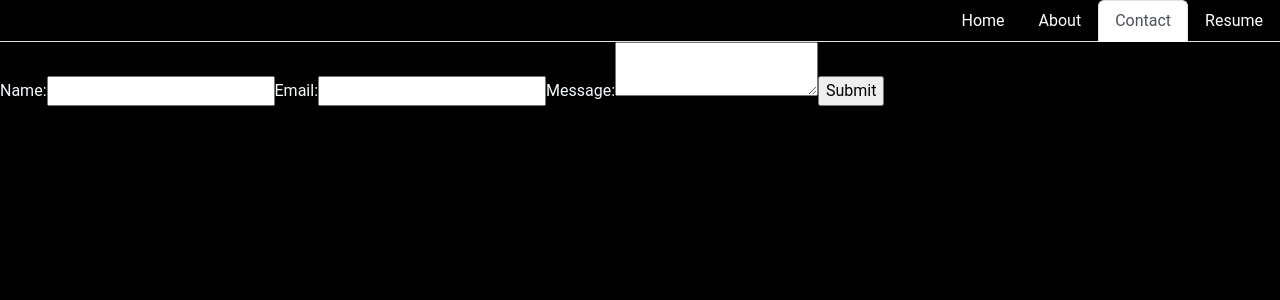
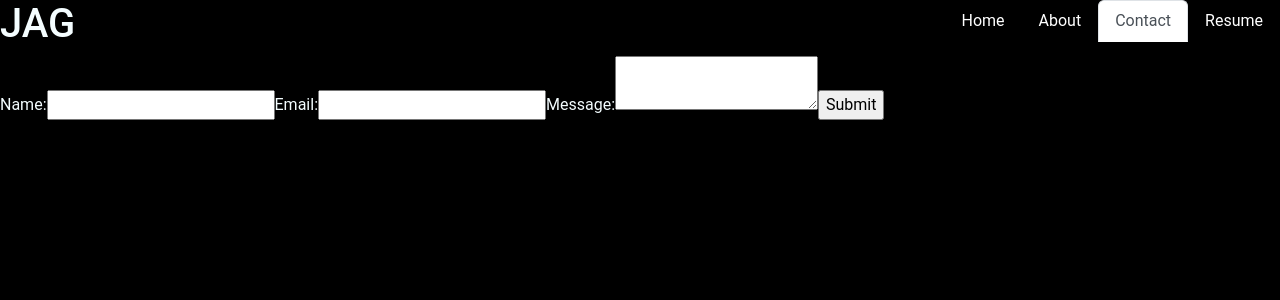
Before and after one commit to Exo-MDR-CD2000/react-portfolio-jag, a React (Vite) app: page /contact in a window 1280 px wide. Shown: the top 300 px of the page. Built offline with nearby package versions, Linux system fonts and the light colour scheme.

Commit message:
added initials to nav

```diff
--- a/src/components/NavTabs.jsx
+++ b/src/components/NavTabs.jsx
@@ -5,6 +5,8 @@ function NavTabs() {
     const currentPage = useLocation().pathname;
 
     return (
+        <div className="navContainer">
+            <h1 className="initials">JAG</h1>
             <ul className="nav nav-tabs">
                 <li className="nav-item">
                     <Link to="/" className={currentPage === "/" ? "nav-link active" : "nav-link"}>
@@ -27,6 +29,7 @@ function NavTabs() {
                         </Link>
                 </li>
             </ul>
+        </div>
     );
 }
 
--- a/src/css/index.css
+++ b/src/css/index.css
@@ -28,9 +28,15 @@ body {
     --bs-nav-link-color: #ffffff;
 }
 
+.nav-tabs {
+  --bs-nav-tabs-border-color: none;
+}
 
 
-
+.navContainer {
+  display: flex;
+  justify-content: space-between;
+}
 
 
 
--- a/src/pages/Contact.jsx
+++ b/src/pages/Contact.jsx
@@ -43,3 +43,6 @@ export default function ContactForm() {
     </form>
   );
 }
+
+
+// look into this site for email form: https://www.emailjs.com/
```
Lines whose indentation alone changed are shown as unchanged.
